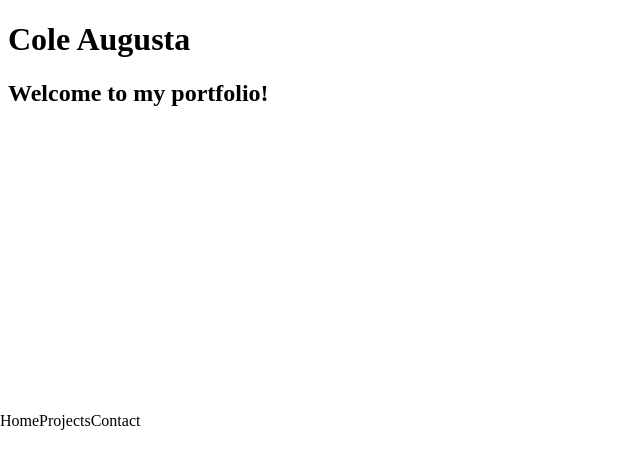
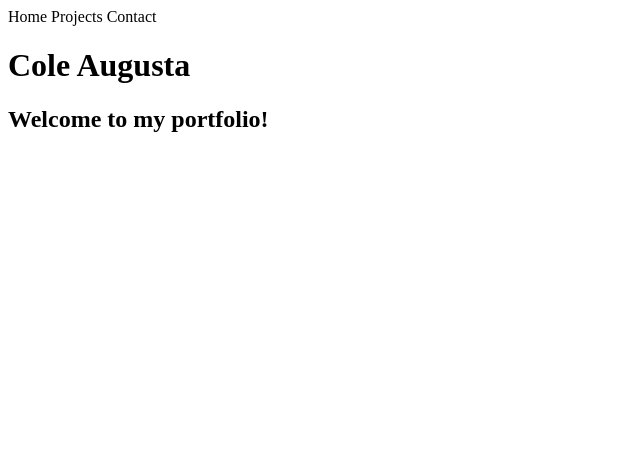
Before and after one commit to ColeAugusta/ColeAugusta.github.io, a plain HTML site: page index.html in a window 1280 px wide. Shown: the whole page, without its empty margins (0-640 px from the left). Drawn offline with Linux system fonts and the light colour scheme.

Commit message:
navbar pt2

```diff
--- a/index.html
+++ b/index.html
@@ -4,49 +4,10 @@
     <meta charset="UTF-8">
     <meta name="viewport" content="width=device-width, initial-scale=1.0">
     <title>Cole Augusta</title>
-    <style>
-        .topnav
-        {
-            position: absolute;
-            left: 0px;
-            width: 100%;
-            height: 100%;
-            display: flex;
-            align-items: center;
-        }
-        .topnav a:before
-        {
-            position: absolute;
-            top: 0px;
-            left: 0px;
-            width: 2px;
-            height: 0px;
-            opacity: 1;
-            transition: all 0.3s;
-        }
-        .topnav a:after
-        {
-            position: absolute;
-            top: 0px;
-            left: 0px;
-            width: 100%;
-            height: 2px;
-            opacity: 1;
-            transition: all 0.3s;
-        }
-        .topnav a:hover:before
-        {
-            height: 100%;
-        }
-        .topnav a:hover:after
-        {
-            opacity: 0;
-            top: 100%;
-        }
-    </style>
+    <link rel="stylesheet" href="css/navbar.css">
 </head>
 
-<div class="topnav">
+<div class="navbar">
     <a>Home</a>
     <a>Projects</a>
     <a>Contact</a>
```
